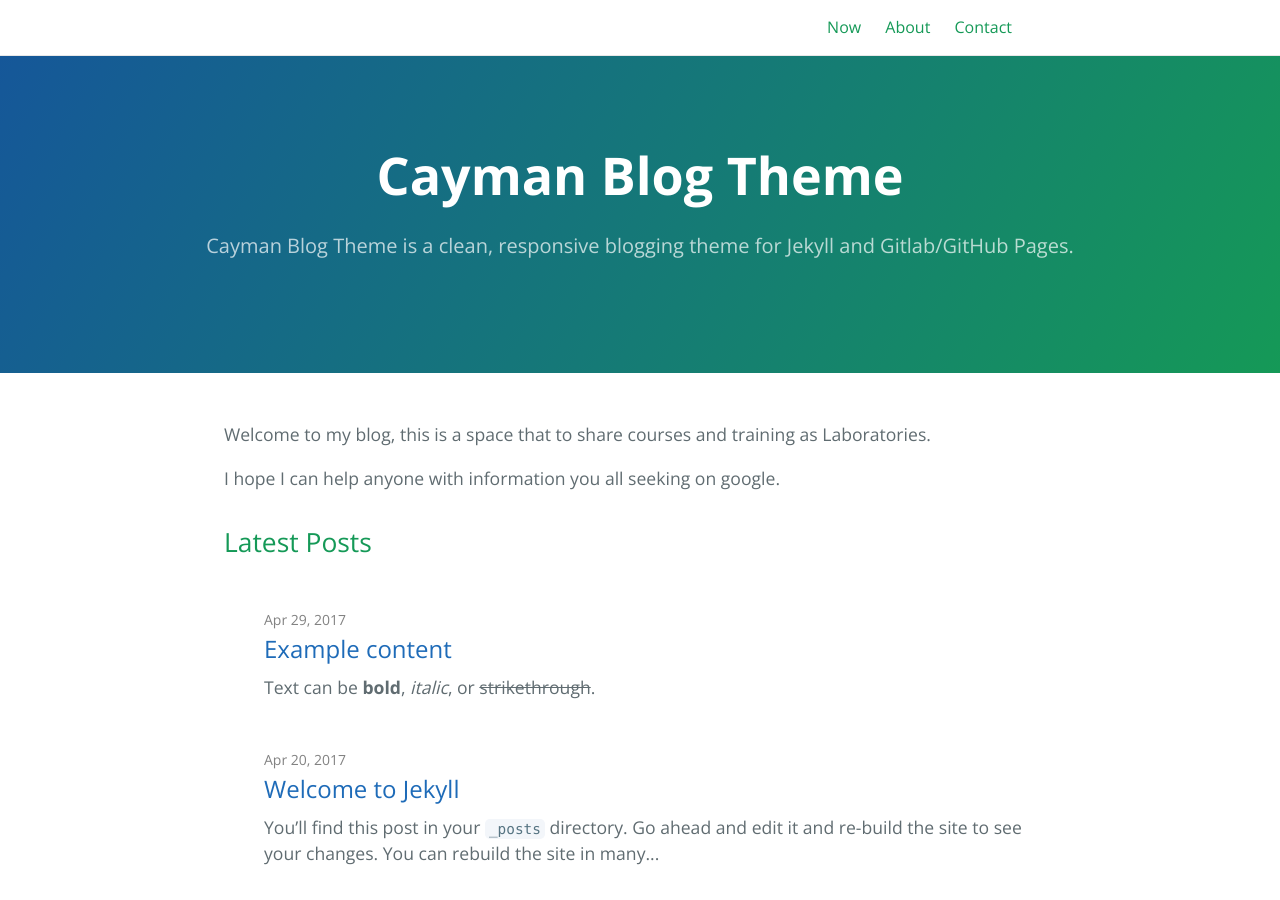
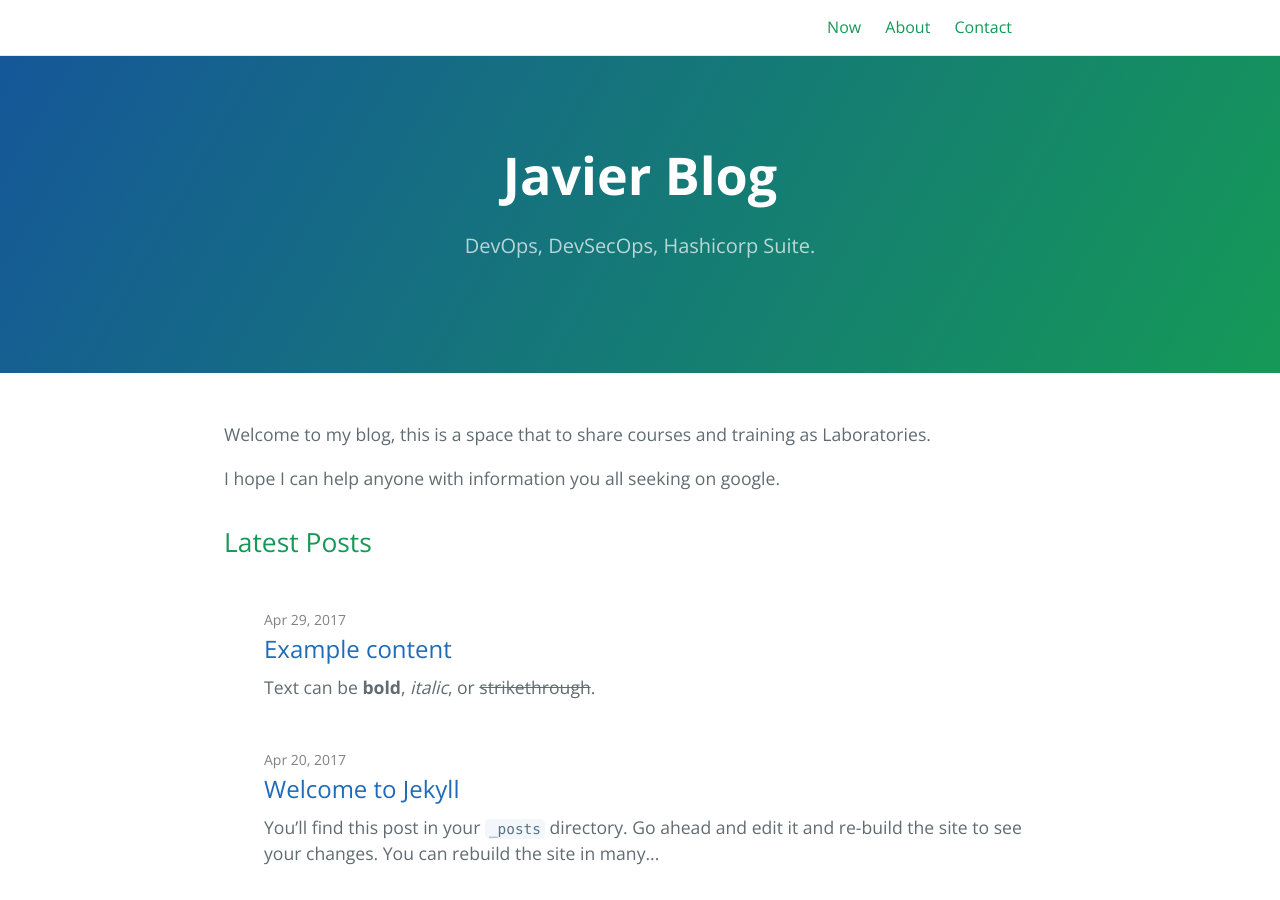
Before and after one commit to JavierLimon/javier-blog, a Jekyll site: the page built from index.md, in a window 1280 px wide and 900 px high. Built offline with Jekyll 4.4.1, drawn with Linux system fonts in a browser that asks for light colours.

Commit message:
Initial Changes.
Co-Authored-By: Javier Limon <JavierLimon@users.noreply.github.com>

```diff
--- a/_config.yml
+++ b/_config.yml
@@ -1,5 +1,5 @@
-title: Cayman Blog Theme
-description: Cayman Blog Theme is a clean, responsive blogging theme for Jekyll and Gitlab/GitHub Pages.
+title: Javier Blog
+description: DevOps, DevSecOps, Hashicorp Suite.
 show_downloads: true
 
 baseurl: "/javier-blog" # change this to the subpath of your site, e.g. /blog. Leave it empty if you don't need it.
```
